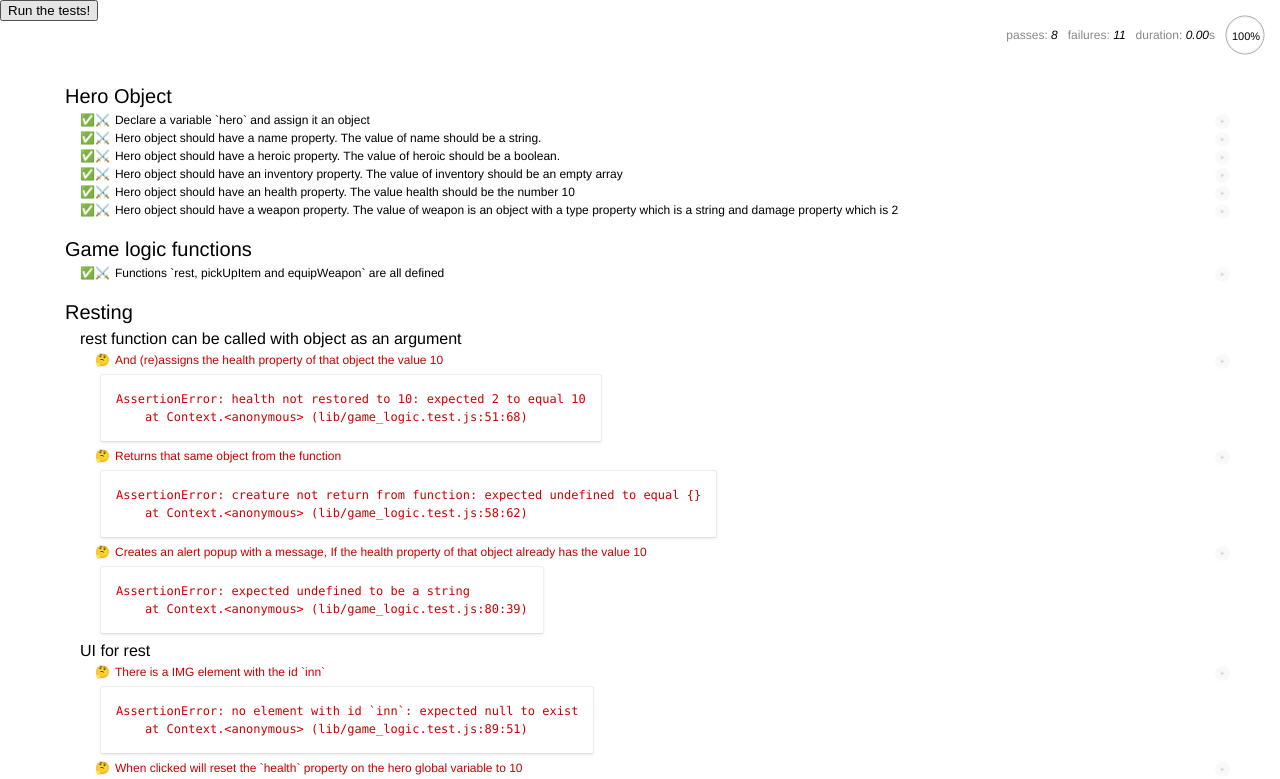
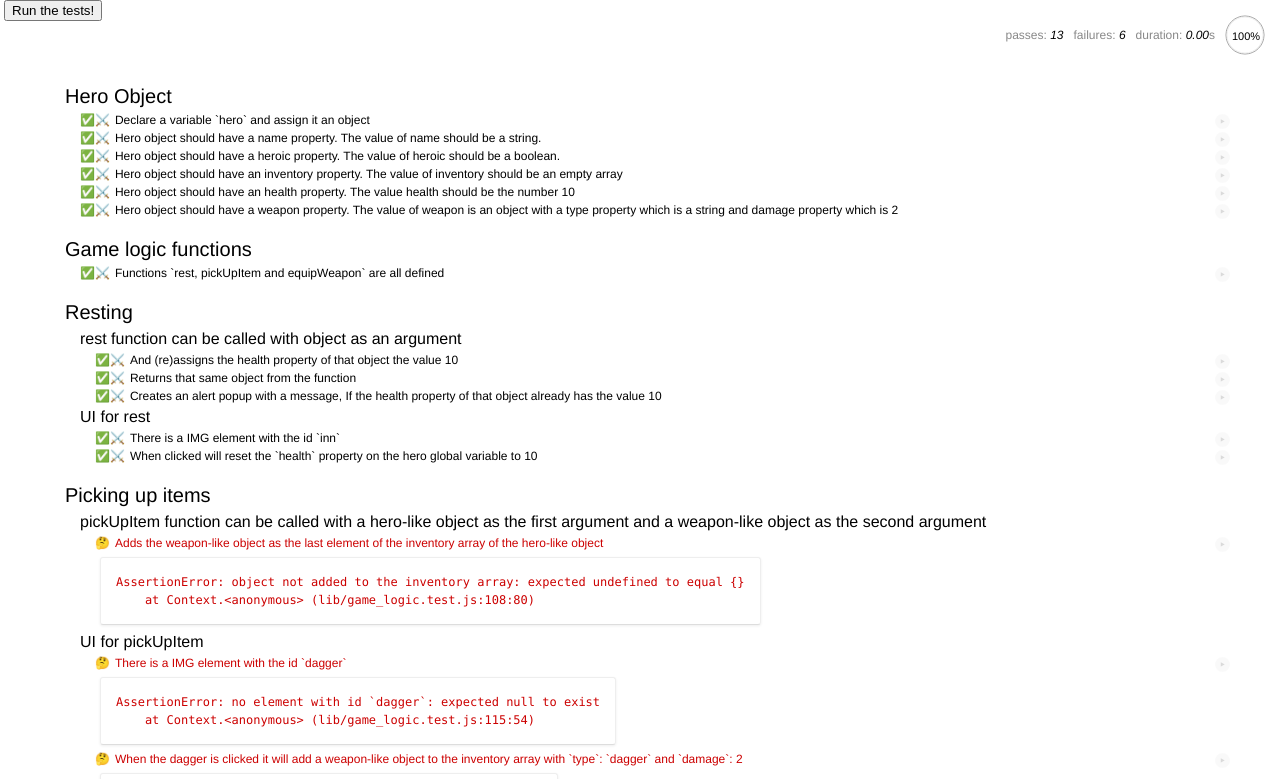
Before and after one commit to CarlosEscat/herogame, a plain HTML site: page index.html in a window 1280 px wide. Both pictures are taken after a click on the button "Run the tests!". Shown: the top 779 px of the page. Drawn offline with Linux system fonts and the light colour scheme.

Commit message:
resting function

```diff
--- a/YOUR_JAVASCRIPT_HERE.js
+++ b/YOUR_JAVASCRIPT_HERE.js
@@ -10,8 +10,12 @@ let hero = {
     }
 }
 
-function rest(){
-
+function rest(hero){
+    if (hero.health == 10){
+        alert('Health is full')
+    }
+    hero.health = 10
+    return hero
 }
 
 function pickUpItem(){
--- a/index.html
+++ b/index.html
@@ -8,7 +8,7 @@
 
 
   <!-- 👍 YOUR HTML HERE 👍 -->
-
+  <img id='inn' onclick=rest(hero)>
 
 
   <!-- I RECOMMEND YOU LEAVE THE REST UNTOUCHED -->
```
